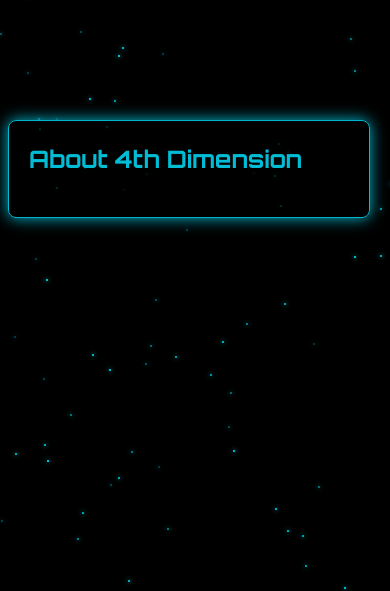
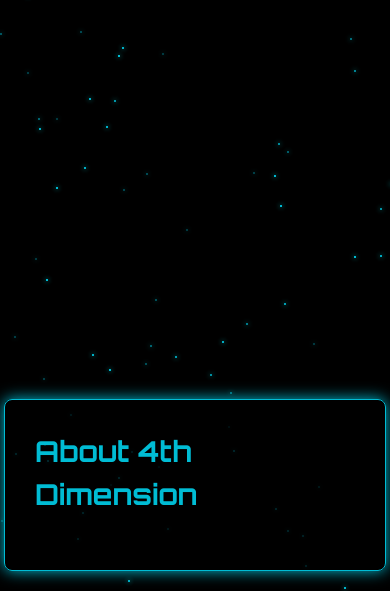
Before and after one commit to 4thDimension4D/4DTessereactExlplain, a plain HTML site: page index.html in a window 390 px wide. Shown: the part 253-844 px from the top of the page. Drawn offline with nearby package versions, Linux system fonts and the light colour scheme.

Commit message:
Update index.html

```diff
--- a/index.html
+++ b/index.html
@@ -79,6 +79,20 @@
 
     canvas {
       display: block;
+    }
+
+    /* Mobile adjustments for the info box */
+    @media (max-width: 768px) {
+      #info {
+        position: absolute;
+        bottom: 20px;
+        left: 50%;
+        top: auto;
+        right: auto;
+        transform: translateX(-50%);
+        padding: 30px;
+        font-size: 1.2em;
+      }
     }
   </style>
 </head>
```
